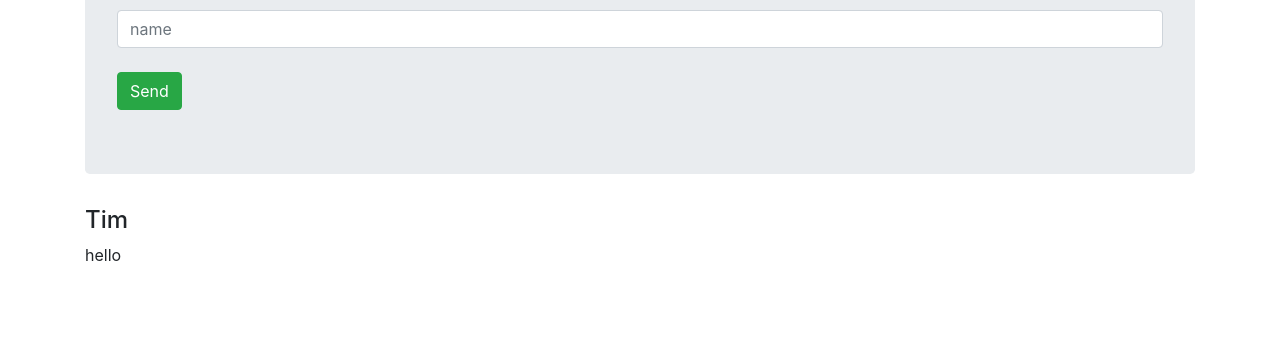
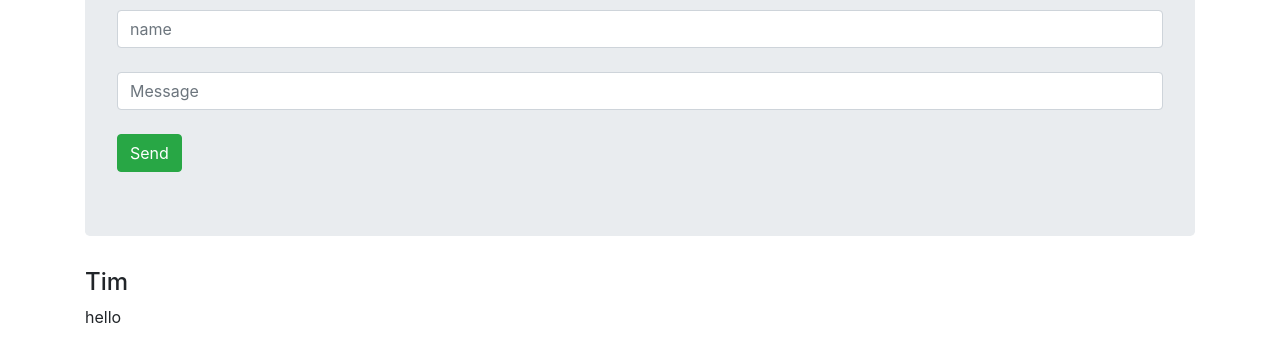
Before and after one commit to PragyaRai11/MessagingApp, a website: page index.html in a window 1280 px wide. Shown: the part 177-538 px from the top of the page. Drawn offline with nearby package versions, Linux system fonts and the light colour scheme.

Commit message:
added message box

```diff
--- a/index.html
+++ b/index.html
@@ -20,6 +20,8 @@
          <br>
          <input class="form-control" placeholder="name">
          <br>
+         <input class="form-control" placeholder="Message">
+         <br>
          <button class="btn btn-success">Send</button>
         </div>
         <div id= "message"></div>
```
